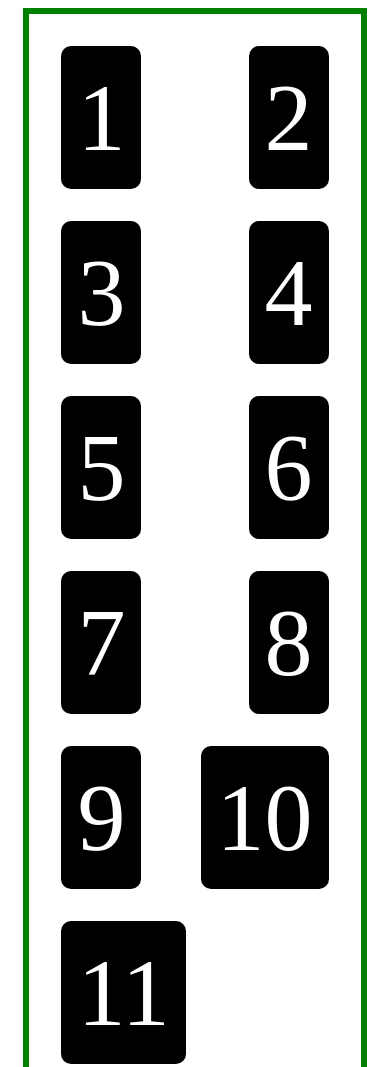
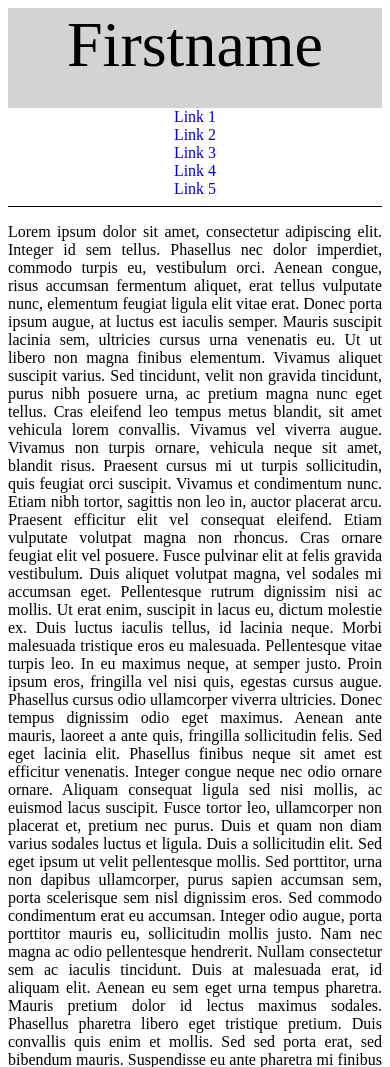
Before and after one commit to Bortn022/Flexbox, a plain HTML site: page index.html in a window 390 px wide. Shown: the top 1067 px of the page. Drawn offline with Linux system fonts and the light colour scheme.

Commit message:
Built simple, fully responsive layout

```diff
--- a/Styles/stylesheet.css
+++ b/Styles/stylesheet.css
@@ -1,21 +1,71 @@
+/* Mobile first*/
 .container {
-    display: flex;
-    flex-wrap: wrap;
-    justify-content: space-between;
-    align-content: stretch;
-    border: 6px solid green;
-    width: 80%;
-    margin: 0 auto;
-    padding: 1rem;
-    min-height: 100rem;
+    header, footer {
+        text-align: center;
+        font-size: 4rem;
+    }
+
+    header {
+        min-height: 100px;
+        background-color: lightgray;
+    }
+
+    nav {
+        display: flex;
+        flex-direction: column;
+        align-items: center;
+
+        a {
+            text-decoration: none;
+
+            &:hover {
+                text-decoration: underline;
+            }
+        }
+    }
+
+    article {
+        p {
+            text-align: justify;
+            text-justify: inter-word;
+        }
+    }
+
+    /* Horizontal rule */
+    hr {
+        height: 0;
+        border: none;
+        border-top: 1px solid black;
+    }
+
+    footer {
+
+    }
+
+    /* Tablet and greater viewports*/
+    @media (width >= 600px) {
+        nav {
+            justify-content: center;
+            flex-direction: row;
+            gap: 1rem;
+        }
+
+        article {
+            width: 65%;
+            margin: 0 auto;
+        }
+    }
+
+    /* Tablet and greater viewports*/
+
+    @media (width >= 1000px) {
+        article {
+            width: 85%;
+            margin: 0 auto;
+            p {
+                flex-direction: column;
+                column-count: 2;
+            }
+        }
+    }
 }
-
-.num {
-    align-content: center;
-    font-size: 6rem;
-    background-color: black;
-    color: white;
-    padding: 1rem;
-    margin: 1rem;
-    border-radius: 10px;
-}
--- a/index.html
+++ b/index.html
@@ -3,34 +3,34 @@
 <head>
     <meta charset="UTF-8">
     <link rel="stylesheet" type="text/css" href="Styles/stylesheet.css">
-    <title>Title</title>
+    <title>Simple Responsive Layout</title>
 </head>
 <body>
+    <section class="container">
+        <header>Firstname</header>
+        <nav>
+            <a href="#">Link 1</a>
+            <a href="#">Link 2</a>
+            <a href="#">Link 3</a>
+            <a href="#">Link 4</a>
+            <a href="#">Link 5</a>
+        </nav>
 
-    <div class="container">
+        <article>
+            <hr />
+            <p>
+                Lorem ipsum dolor sit amet, consectetur adipiscing elit. Integer id sem tellus. Phasellus nec dolor imperdiet, commodo turpis eu, vestibulum orci. Aenean congue, risus accumsan fermentum aliquet, erat tellus vulputate nunc, elementum feugiat ligula elit vitae erat. Donec porta ipsum augue, at luctus est iaculis semper. Mauris suscipit lacinia sem, ultricies cursus urna venenatis eu. Ut ut libero non magna finibus elementum. Vivamus aliquet suscipit varius. Sed tincidunt, velit non gravida tincidunt, purus nibh posuere urna, ac pretium magna nunc eget tellus. Cras eleifend leo tempus metus blandit, sit amet vehicula lorem convallis. Vivamus vel viverra augue. Vivamus non turpis ornare, vehicula neque sit amet, blandit risus. Praesent cursus mi ut turpis sollicitudin, quis feugiat orci suscipit. Vivamus et condimentum nunc. Etiam nibh tortor, sagittis non leo in, auctor placerat arcu. Praesent efficitur elit vel consequat eleifend. Etiam vulputate volutpat magna non rhoncus.
 
-        <div class="num">1</div>
-        <div class="num">2</div>
-        <div class="num">3</div>
-        <div class="num">4</div>
-        <div class="num">5</div>
-        <div class="num">6</div>
-        <div class="num">7</div>
-        <div class="num">8</div>
-        <div class="num">9</div>
-        <div class="num">10</div>
-        <div class="num">11</div>
-        <div class="num">12</div>
-        <div class="num">13</div>
-        <div class="num">14</div>
-        <div class="num">15</div>
-        <div class="num">16</div>
-        <div class="num">17</div>
-        <div class="num">18</div>
-        <div class="num">19</div>
-        <div class="num">20</div>
+                Cras ornare feugiat elit vel posuere. Fusce pulvinar elit at felis gravida vestibulum. Duis aliquet volutpat magna, vel sodales mi accumsan eget. Pellentesque rutrum dignissim nisi ac mollis. Ut erat enim, suscipit in lacus eu, dictum molestie ex. Duis luctus iaculis tellus, id lacinia neque. Morbi malesuada tristique eros eu malesuada. Pellentesque vitae turpis leo. In eu maximus neque, at semper justo. Proin ipsum eros, fringilla vel nisi quis, egestas cursus augue. Phasellus cursus odio ullamcorper viverra ultricies. Donec tempus dignissim odio eget maximus. Aenean ante mauris, laoreet a ante quis, fringilla sollicitudin felis. Sed eget lacinia elit. Phasellus finibus neque sit amet est efficitur venenatis. Integer congue neque nec odio ornare ornare.
 
-    </div>
+                Aliquam consequat ligula sed nisi mollis, ac euismod lacus suscipit. Fusce tortor leo, ullamcorper non placerat et, pretium nec purus. Duis et quam non diam varius sodales luctus et ligula. Duis a sollicitudin elit. Sed eget ipsum ut velit pellentesque mollis. Sed porttitor, urna non dapibus ullamcorper, purus sapien accumsan sem, porta scelerisque sem nisl dignissim eros. Sed commodo condimentum erat eu accumsan. Integer odio augue, porta porttitor mauris eu, sollicitudin mollis justo. Nam nec magna ac odio pellentesque hendrerit. Nullam consectetur sem ac iaculis tincidunt. Duis at malesuada erat, id aliquam elit.
 
+                Aenean eu sem eget urna tempus pharetra. Mauris pretium dolor id lectus maximus sodales. Phasellus pharetra libero eget tristique pretium. Duis convallis quis enim et mollis. Sed sed porta erat, sed bibendum mauris. Suspendisse eu ante pharetra mi finibus cursus eu vitae nisi. Fusce tincidunt, ligula sit amet varius efficitur, purus ligula consectetur dui, eu commodo justo tellus vel elit. Etiam sed viverra lacus.
+
+                Aenean volutpat nisl vitae sagittis hendrerit. Ut sed urna laoreet, egestas tortor ut, viverra elit. Phasellus quis purus finibus, faucibus tellus bibendum, mattis risus. Fusce placerat dictum magna vel euismod. Nunc ac maximus purus. Cras feugiat, nisi vel porttitor commodo, diam lorem suscipit justo, et gravida mi enim at ipsum. Duis rutrum lacus a nulla malesuada, vitae mattis orci finibus. Nam ipsum nulla, tempus et pellentesque sed, maximus nec nulla. Donec dapibus lacus consequat, dapibus nibh et, volutpat ex. Lorem ipsum dolor sit amet, consectetur adipiscing elit. Integer a vestibulum neque.
+            </p>
+        </article>
+        <footer>Lastname</footer>
+    </section>
 </body>
 </html>
```
